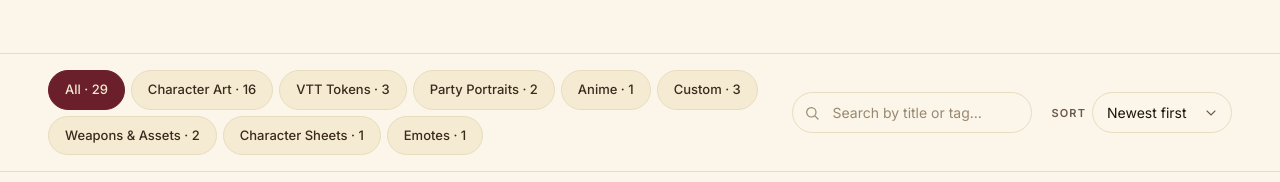
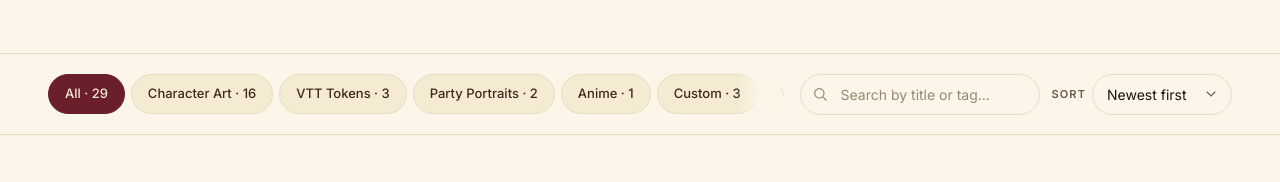
Before and after one commit to HectorG04/designvortek, a Next.js app: page /portfolio in a window 1280 px wide. Shown: the part 480-662 px from the top of the page. Built offline with nearby package versions, Linux system fonts and the light colour scheme; no server answers.

Commit message:
Portfolio chips: horizontal scroll with fade-edge to handle 9+ categories

```diff
--- a/app/(public)/portfolio/_PortfolioMasonryClient.tsx
+++ b/app/(public)/portfolio/_PortfolioMasonryClient.tsx
@@ -173,13 +173,19 @@ export default function PortfolioMasonryClient({
           }
         />
 
-        {/* Sticky controls — sits at top: 76px (below fixed site header) */}
+        {/* Sticky controls — sits at top: 76px (below fixed site header).
+            Chips scroll horizontally inside their own track (so they don't
+            wrap to a second line as the category list grows); search +
+            sort sit on the right at desktop, drop below on mobile. */}
         <div className="sticky top-[76px] z-10 border-y border-border-light backdrop-blur-md bg-parchment-50/[0.92] py-4 mb-12">
           <Container>
-            <div className="flex flex-wrap items-center gap-5">
+            <div className="flex flex-col md:flex-row md:items-center md:gap-5">
 
-              {/* Filters */}
-              <div className="flex flex-wrap gap-1.5 flex-1">
+              {/* Filters — horizontal scroll with soft fade-edge on the
+                  right. Scrollbar hidden in webkit + firefox. Each chip is
+                  shrink-0 + whitespace-nowrap so they keep their shape. */}
+              <div className="relative flex-1 min-w-0 -mx-1">
+                <div className="flex gap-1.5 overflow-x-auto overflow-y-hidden px-1 py-1 [scrollbar-width:none] [&::-webkit-scrollbar]:hidden">
                   {FILTERS.map((f) => {
                     const active = f.key === activeFilter
                     return (
@@ -188,7 +194,7 @@ export default function PortfolioMasonryClient({
                         type="button"
                         onClick={() => setActiveFilter(f.key)}
                         className={cn(
-                        'px-4 py-2 rounded-full font-body text-[0.8125rem] font-medium transition-all duration-150 border',
+                          'flex-shrink-0 whitespace-nowrap px-4 py-2 rounded-full font-body text-[0.8125rem] font-medium transition-all duration-150 border',
                           active
                             ? 'bg-burgundy-700 border-burgundy-700 text-cream-50'
                             : 'bg-parchment-100 text-ink-700 border-border-light hover:bg-parchment-200 hover:border-border-medium',
@@ -199,9 +205,19 @@ export default function PortfolioMasonryClient({
                     )
                   })}
                 </div>
+                {/* Right-edge fade hint — only show on md+ where the
+                    chip track is narrower and overflow is real. */}
+                <div
+                  aria-hidden="true"
+                  className="pointer-events-none absolute right-0 top-0 bottom-0 hidden md:block w-12 bg-gradient-to-l from-parchment-50/[0.92] via-parchment-50/[0.85] to-transparent"
+                />
+              </div>
 
+              {/* Search + Sort group — stacks below chips on mobile,
+                  inline on the right at md+. */}
+              <div className="flex items-center gap-3 mt-3 md:mt-0 md:flex-shrink-0">
                 {/* Search */}
-              <div className="relative w-full sm:w-60 flex-shrink-0">
+                <div className="relative flex-1 md:w-60 md:flex-none">
                   <SearchIcon />
                   <input
                     type="search"
@@ -214,7 +230,7 @@ export default function PortfolioMasonryClient({
 
                 {/* Sort */}
                 <div className="inline-flex items-center gap-1.5 flex-shrink-0">
-                <label htmlFor="po-sort" className="font-body text-[0.6875rem] font-semibold uppercase tracking-[0.1em] text-ink-500">
+                  <label htmlFor="po-sort" className="font-body text-[0.6875rem] font-semibold uppercase tracking-[0.1em] text-ink-500 hidden sm:inline">
                     Sort
                   </label>
                   <select
@@ -232,6 +248,7 @@ export default function PortfolioMasonryClient({
                     <option value="popular">Most popular</option>
                     <option value="random">Random</option>
                   </select>
+                </div>
               </div>
 
             </div>
```
Lines whose indentation alone changed are shown as unchanged.
